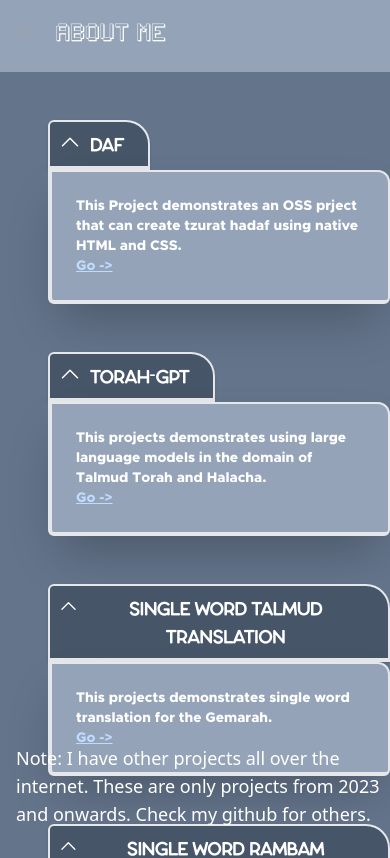
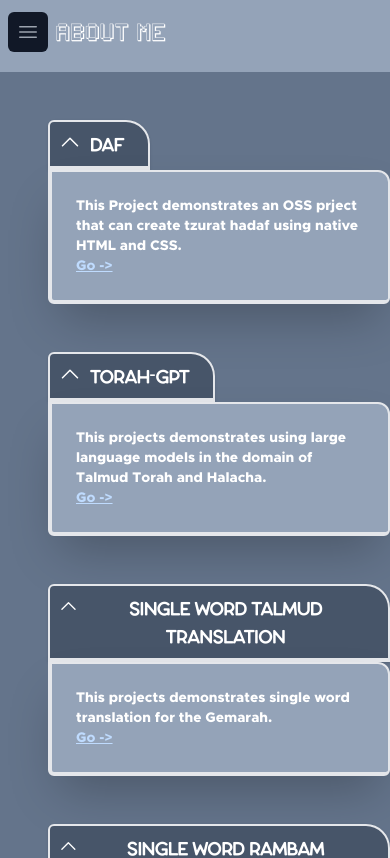
Before and after one commit to Shaun-Regenbaum/personal-site, a SvelteKit app: page /projects in a window 390 px wide. Shown: the top 858 px of the page. Built offline with nearby package versions, Linux system fonts and the light colour scheme.

Commit message:
mobile button

```diff
--- a/src/lib/components/Nav.svelte
+++ b/src/lib/components/Nav.svelte
@@ -30,7 +30,7 @@
 					on:click={() => {
 						menuShow = !menuShow;
 					}}
-					class="inline-flex items-center justify-center rounded-md p-2 text-gray-400 hover:bg-gray-700 hover:text-white focus:outline-none focus:ring-2 focus:ring-inset focus:ring-white"
+					class="bg-gray-900 inline-flex items-center justify-center rounded-md p-2 text-gray-400 hover:bg-gray-700 hover:text-white focus:outline-none focus:ring-2 focus:ring-inset focus:ring-white"
 					aria-controls="mobile-menu"
 					aria-expanded="false"
 				>
--- a/src/lib/openai.ts
+++ b/src/lib/openai.ts
@@ -25,7 +25,7 @@ export async function createCompletion(
 	If you ask me a question that I know the source or sources for, I will give you the answer.
 	If you ask me a question where I am not sure about the answer, I will respond with "I don't know" or "I am not able to do that".
 	If you give me a statement, I will either assume the question or ask you to rephrase it as a question.
-	If you ask me to go in depth, I will go in depth and include more than one source.
+	If you ask me to go in depth, I will go in depth and include more than one source if possible.
 
 	Q: What is the law according to the Rambam if the seventeenth of Marcheshvan has arrived and no rains have descended?
 	A: The Rambam says that only the Torah scholars should begin fasting on Mondays and Thursday. Any scholar who is physically healthy should fast. (Mishneh Torah: Fasts: Chapter 3)
--- a/src/routes/projects/+page.svelte
+++ b/src/routes/projects/+page.svelte
@@ -28,7 +28,7 @@
 			<a class="underline text-blue-200" href="/rambam">Go -></a></Expandable
 		>
 	</main>
-	<p class="ml-4 text-lg absolute bottom-4">
+	<p class="ml-4 text-lg ">
 		Note: I have other projects all over the internet. These are only projects from 2023 and
 		onwards. Check my github for others.
 	</p>
```
